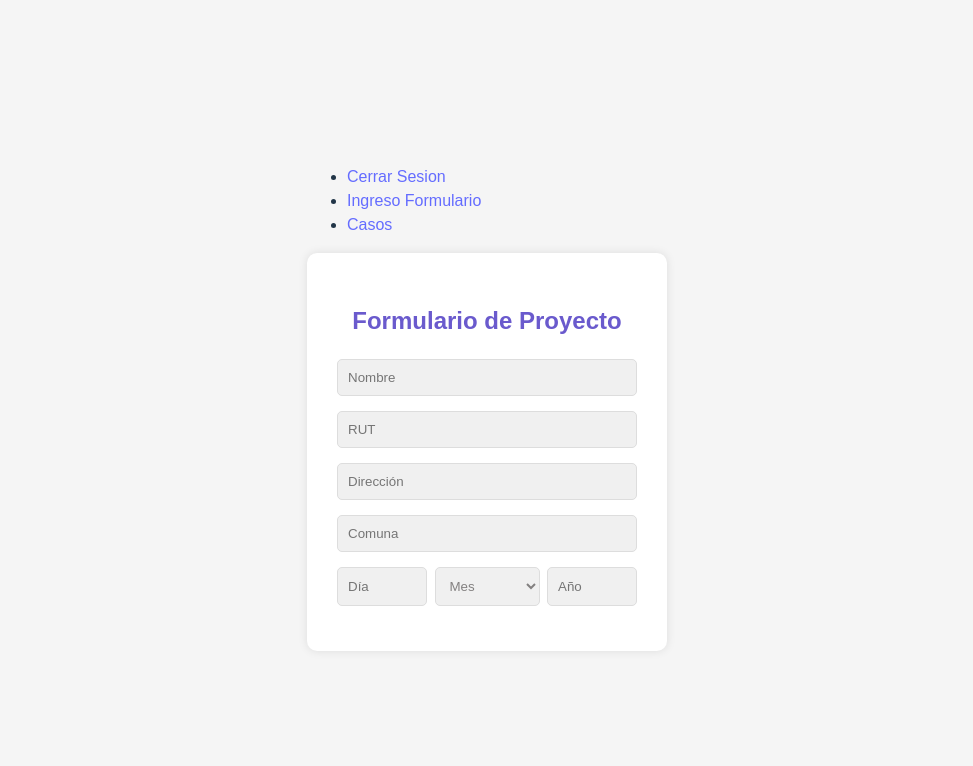
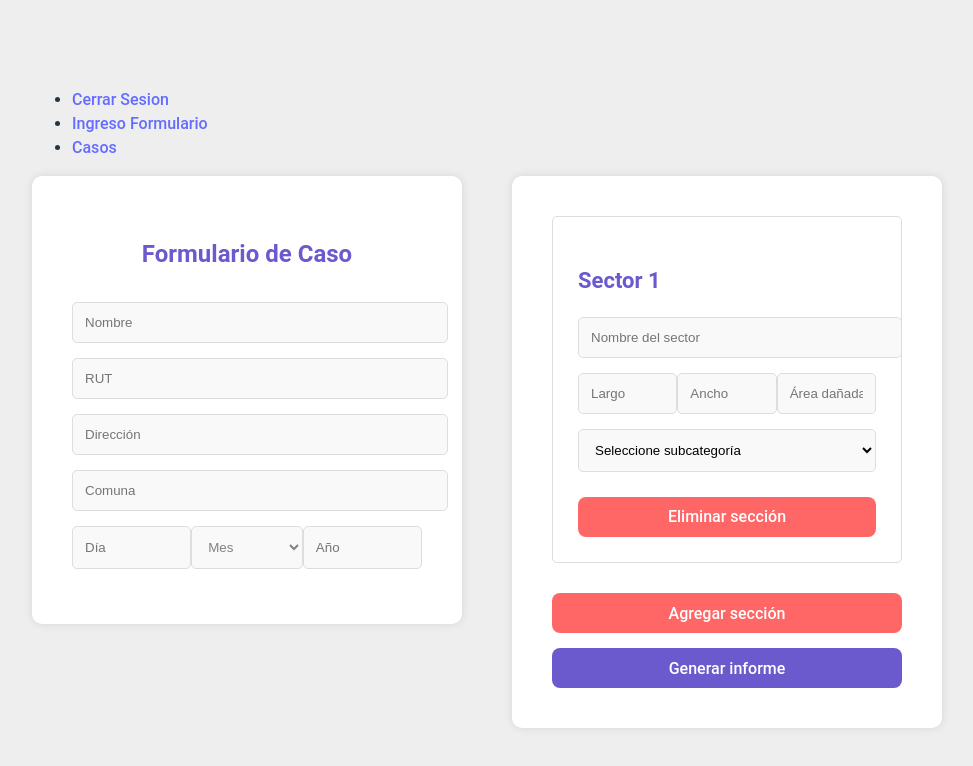
Before and after one commit to eduardoscrs/front-integra2, a React (Vite) app: page /ingreso-formulario in a window 1280 px wide. Shown: the top 766 px of the page, without its empty margins (153-1126 px from the left). Built offline with nearby package versions, Linux system fonts and the light colour scheme.

Commit message:
arreglo para formularios separados

```diff
--- a/src/components/FormularioProyecto.jsx
+++ b/src/components/FormularioProyecto.jsx
@@ -1,5 +1,5 @@
 import React from 'react';
-import ProyectoFormulario from './components/ProyectoFormulario'; // Importar ProyectoFormulario si se usa
+import FormularioProyecto from './components/FormularioProyecto'; // Importar ProyectoFormulario
 
 const IngresoFormulario = () => {
   return (
--- a/src/pages/IngresoFormulario.jsx
+++ b/src/pages/IngresoFormulario.jsx
@@ -1,7 +1,8 @@
-import { useState } from 'react'; // Solo importa useState
+import { useState } from 'react';
 import '../styles/Formulario.css';
 
 const IngresoFormulario = () => {
+
   const [formData, setFormData] = useState({
     nombre: '',
     rut: '',
@@ -12,6 +13,12 @@ const IngresoFormulario = () => {
     año: ''
   });
 
+  // Estado para el formulario de sectores
+  const [sectores, setSectores] = useState([
+    { nombreSector: '', largo: '', ancho: '', areaDañada: '', subcategoria: '' }
+  ]);
+
+  // Manejar cambios en el formulario principal
   const handleChange = (e) => {
     setFormData({
       ...formData,
@@ -19,22 +26,42 @@ const IngresoFormulario = () => {
     });
   };
 
+  // Manejar cambios en las secciones de sectores
+  const handleSectorChange = (index, e) => {
+    const updatedSectores = sectores.map((sector, i) =>
+      i === index ? { ...sector, [e.target.name]: e.target.value } : sector
+    );
+    setSectores(updatedSectores);
+  };
+
+  // Añadir una nueva sección de sector
+  const agregarSector = () => {
+    setSectores([...sectores, { nombreSector: '', largo: '', ancho: '', areaDañada: '', subcategoria: '' }]);
+  };
+
+  // Eliminar una sección de sector
+  const eliminarSector = (index) => {
+    const updatedSectores = sectores.filter((_, i) => i !== index);
+    setSectores(updatedSectores);
+  };
+
+  // Manejar envío del formulario completo
   const handleSubmit = (e) => {
     e.preventDefault();
-    console.log('Formulario enviado:', formData);
+    console.log('Formulario enviado:', { formData, sectores });
   };
 
   return (
+    <div className="forms-wrapper">
+      {/* Formulario principal */}
       <div className="form-container">
-      <h2>Formulario de Proyecto</h2>
+        <h2>Formulario de Caso</h2>
         <form id="project-form" onSubmit={handleSubmit} noValidate>
           <input
             type="text"
             id="nombre"
             placeholder="Nombre"
             required
-          pattern="[A-Za-zÁÉÍÓÚáéíóúÑñ\s]+"
-          title="El nombre solo debe contener letras y espacios."
             value={formData.nombre}
             onChange={handleChange}
           />
@@ -43,8 +70,6 @@ const IngresoFormulario = () => {
             id="rut"
             placeholder="RUT"
             required
-          pattern="\d{1,2}\.\d{3}\.\d{3}-[0-9Kk]{1}"
-          title="El RUT debe tener el formato 12.345.678-9."
             value={formData.rut}
             onChange={handleChange}
           />
@@ -53,8 +78,6 @@ const IngresoFormulario = () => {
             id="direccion"
             placeholder="Dirección"
             required
-          pattern="[A-Za-z0-9ÁÉÍÓÚáéíóúÑñ\s]+"
-          title="La dirección solo debe contener letras, números y espacios."
             value={formData.direccion}
             onChange={handleChange}
           />
@@ -63,8 +86,6 @@ const IngresoFormulario = () => {
             id="comuna"
             placeholder="Comuna"
             required
-          pattern="[A-Za-zÁÉÍÓÚáéíóúÑñ\s]+"
-          title="La comuna solo debe contener letras y espacios."
             value={formData.comuna}
             onChange={handleChange}
           />
@@ -76,16 +97,10 @@ const IngresoFormulario = () => {
               min="1"
               max="31"
               required
-            title="Por favor ingresa un día válido entre 1 y 31."
               value={formData.dia}
               onChange={handleChange}
             />
-          <select
-            id="mes"
-            required
-            value={formData.mes}
-            onChange={handleChange}
-          >
+            <select id="mes" required value={formData.mes} onChange={handleChange}>
               <option value="" disabled>Mes</option>
               <option value="01">Enero</option>
               <option value="02">Febrero</option>
@@ -99,6 +114,7 @@ const IngresoFormulario = () => {
             <option value="10">Octubre</option>
             <option value="11">Noviembre</option>
             <option value="12">Diciembre</option>
+
             </select>
             <input
               type="number"
@@ -107,13 +123,68 @@ const IngresoFormulario = () => {
               min="1910"
               max="2024"
               required
-            title="Por favor ingresa un año válido entre 1910 y 2024."
               value={formData.año}
               onChange={handleChange}
             />
           </div>
+        </form>
+      </div>
 
-      </form>
+      {/* Formulario de Sectores */}
+      <div className="form-container">
+        {sectores.map((sector, index) => (
+          <div key={index} className="sector-section">
+            <h3>Sector {index + 1}</h3>
+            <input
+              type="text"
+              name="nombreSector"
+              placeholder="Nombre del sector"
+              value={sector.nombreSector}
+              onChange={(e) => handleSectorChange(index, e)}
+            />
+            <div className="date-container">
+              <input
+                type="text"
+                name="largo"
+                placeholder="Largo"
+                value={sector.largo}
+                onChange={(e) => handleSectorChange(index, e)}
+              />
+              <input
+                type="text"
+                name="ancho"
+                placeholder="Ancho"
+                value={sector.ancho}
+                onChange={(e) => handleSectorChange(index, e)}
+              />
+              <input
+                type="text"
+                name="areaDañada"
+                placeholder="Área dañada"
+                value={sector.areaDañada}
+                onChange={(e) => handleSectorChange(index, e)}
+              />
+            </div>
+            <select
+              name="subcategoria"
+              value={sector.subcategoria}
+              onChange={(e) => handleSectorChange(index, e)}
+            >
+              <option value="" disabled>Seleccione subcategoría</option>
+              <option value="sub1">Subcategoría 1</option>
+              <option value="sub2">Subcategoría 2</option>
+            </select>
+            <button type="button" onClick={() => eliminarSector(index)}>
+              Eliminar sección
+            </button>
+          </div>
+        ))}
+
+        <button type="button" onClick={agregarSector} className="add-section-button">
+          Agregar sección
+        </button>
+        <button type="submit" onClick={handleSubmit}>Generar informe</button>
+      </div>
     </div>
   );
 };
--- a/src/styles/Formulario.css
+++ b/src/styles/Formulario.css
@@ -1,38 +1,43 @@
 body {
-    font-family: Arial, sans-serif;
-    background-color: #f5f5f5;
+    font-family: 'Roboto', sans-serif;
+    background-color: #eeeeee;
     display: flex;
     justify-content: center;
     align-items: center;
     height: 100vh;
     margin: 0;
+
 }
-
+.forms-wrapper {
+    display: flex;
+    gap: 50px;
+    justify-content: center;
+    align-items: flex-start;
+}
 .form-container {
     background-color: white;
-    padding: 30px;
+    padding: 40px;
     border-radius: 10px;
     box-shadow: 0 0 10px rgba(0, 0, 0, 0.1);
-    width: 300px;
+    width: 350px;
 }
 
 h2 {
     text-align: center;
     font-size: 24px;
     color: #6a5acd;
-    margin-bottom: 20px;
+    margin-bottom: 30px;
 }
 
 form input[type="text"],
 form input[type="number"],
 form select {
     width: 100%;
-    padding: 10px;
+    padding: 12px; /* Ajuste del padding para mayor espacio */
     margin-bottom: 15px;
     border: 1px solid #ddd;
     border-radius: 5px;
-    background-color: #f0f0f0;
-    box-sizing: border-box;
+    background-color: #f9f9f9; /* Color más claro */
 }
 
 form input[type="text"].error,
@@ -56,25 +61,25 @@ form select:valid {
 
 .date-container input[type="number"] {
     width: 30%;
-    padding: 10px;
+    padding: 12px; /* Ajuste del padding */
     border: 1px solid #ddd;
     border-radius: 5px;
-    background-color: #f0f0f0;
+    background-color: #f9f9f9;
 }
 
 .date-container select {
     width: 35%;
-    padding: 10px;
+    padding: 12px;
     border: 1px solid #ddd;
     border-radius: 5px;
-    background-color: #f0f0f0;
+    background-color: #f9f9f9;
     color: #838080;
 }
+
 .date-container select option {
     color: #000;
-    background-color: #f0f0f0;
+    background-color: #f9f9f9;
 }
-
 
 small {
     color: #ff6666;
@@ -83,3 +88,75 @@ small {
     margin-bottom: 10px;
     display: block;
 }
+
+/* Estilos para las secciones de los sectores */
+.sector-section {
+    border: 1px solid #ddd;
+    padding: 25px; /* Aumentar padding para un diseño más aireado */
+    margin-bottom: 20px;
+    border-radius: 5px;
+    background-color: #ffffff;
+}
+
+.sector-section h3 {
+    font-size: 22px;
+    color: #6a5acd;
+    margin-bottom: 20px;
+}
+
+.sector-section input[type="text"],
+.sector-section input[type="number"],
+.sector-section select {
+    width: 100%;
+    padding: 12px;
+    margin-bottom: 15px;
+    border: 1px solid #ddd;
+    border-radius: 5px;
+    background-color: #f9f9f9;
+}
+
+/* Botones principales */
+button {
+    padding: 15px; /* Tamaño del botón aumentado */
+    background-color: #6a5acd;
+    color: white;
+    border: none;
+    border-radius: 5px;
+    cursor: pointer;
+    font-size: 16px;
+    width: 100%; /* El botón se estira a todo el ancho */
+    margin-top: 10px;
+}
+
+button:hover {
+    background-color: #5b4bb5;
+}
+
+/* Botón para eliminar secciones */
+button[type="button"] {
+    background-color: #ff6666;
+    margin-top: 10px;
+}
+
+button[type="button"]:hover {
+    background-color: #e05555;
+}
+
+/* Botón para agregar sectores */
+.add-section-button {
+    background-color: #6a5acd;
+    color: white;
+    margin-top: 20px;
+}
+
+.add-section-button:hover {
+    background-color: #5b4bb5;
+}
+
+/* Generar informe */
+button[type="submit"] {
+    width: 100%;
+    margin-top: 15px;
+    background-color: #6a5acd;
+    font-size: 16px;
+}
```
Lines whose indentation alone changed are shown as unchanged.
